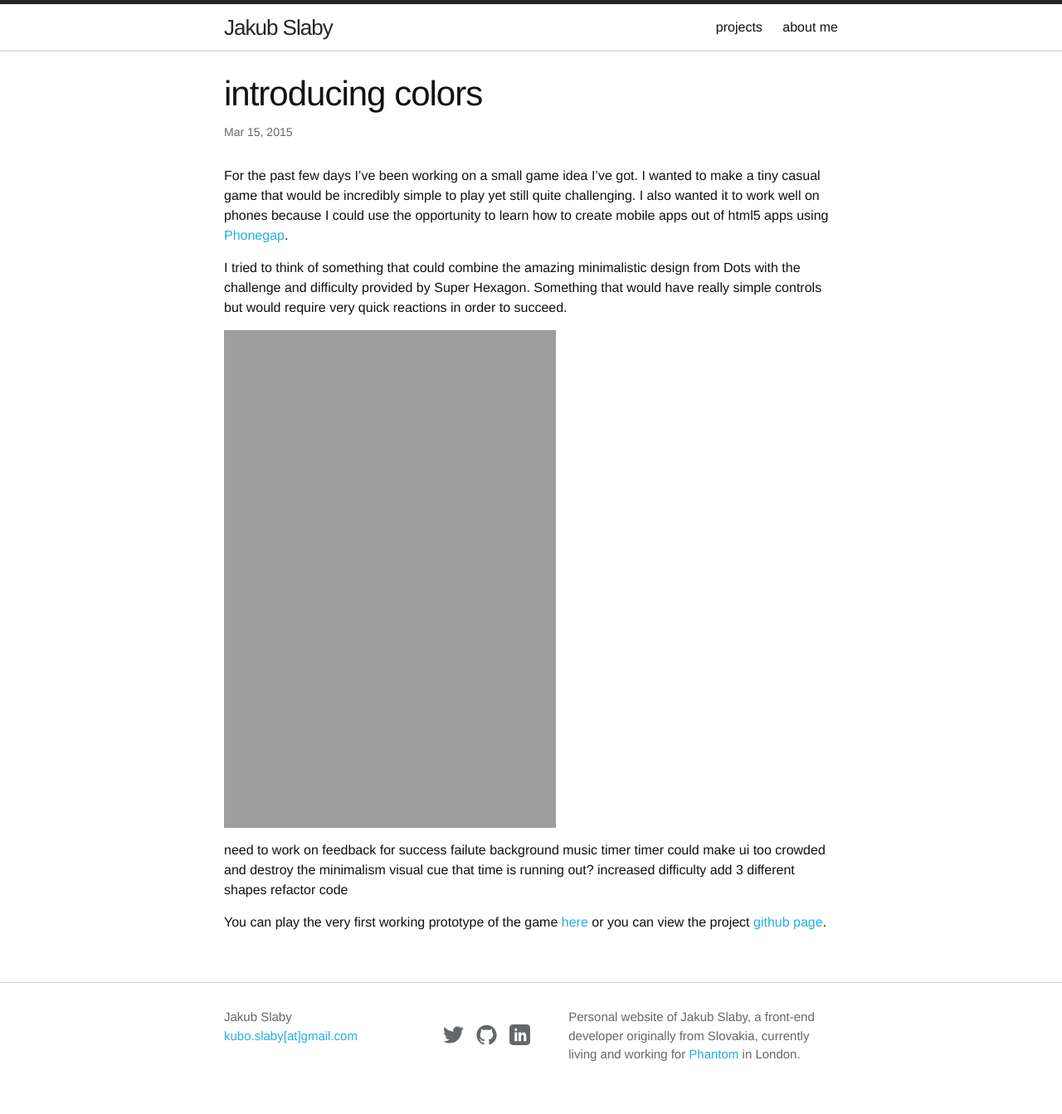
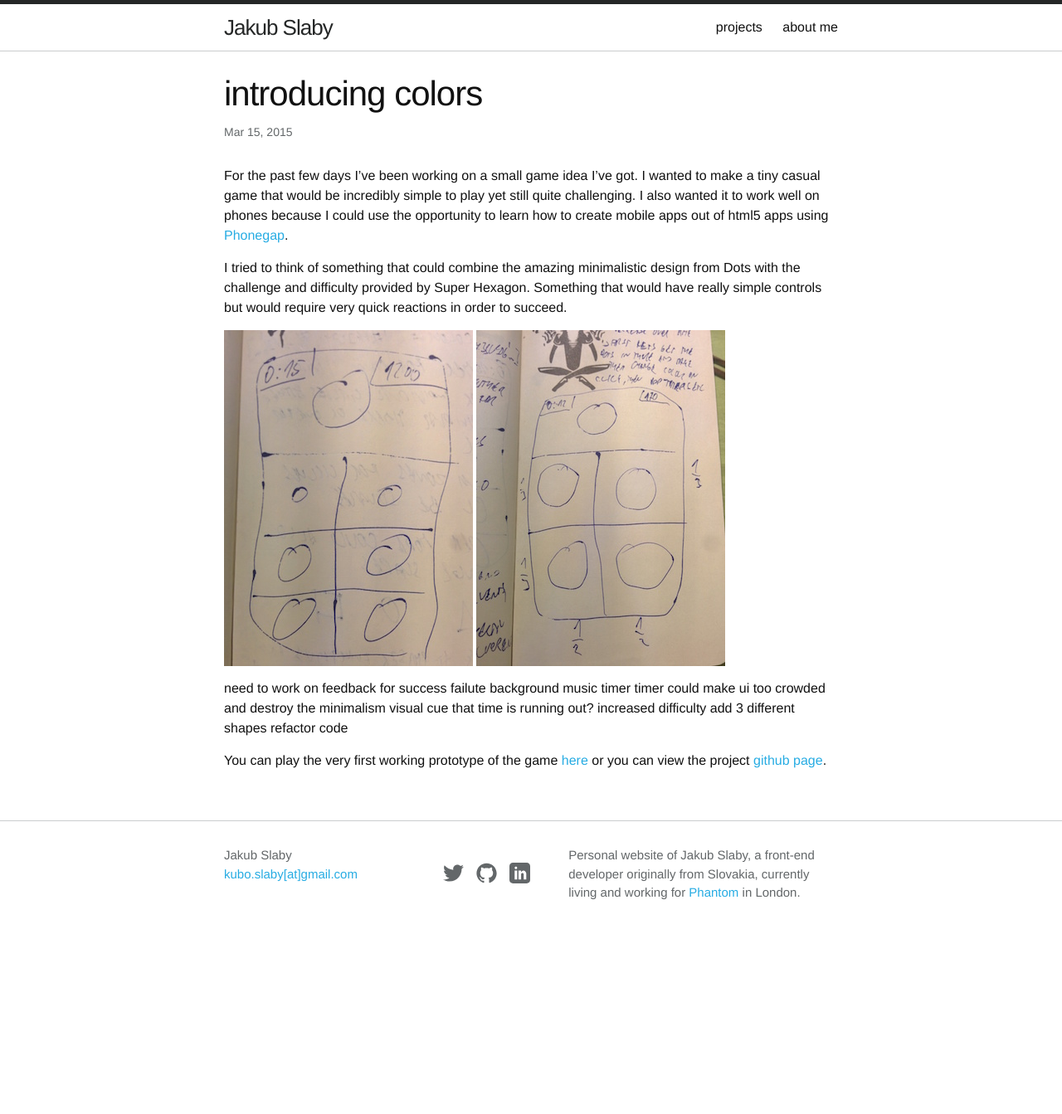
Before and after one commit to jakubsl/jakubsl.github.io, a Jekyll site: the page built from _posts/2015-03-15-introducing-colors.markdown, in a window 1280 px wide. Shown: the whole page at 83% size. Built offline with Jekyll 4.4.1, drawn with Linux system fonts in a browser that asks for light colours; after the commit the page ends 1148 px from its top, so only the background shows below that.

Commit message:
adding images to post

```diff
--- a/_posts/2015-03-15-introducing-colors.markdown
+++ b/_posts/2015-03-15-introducing-colors.markdown
@@ -9,8 +9,8 @@ For the past few days I've been working on a small game idea I've got. I wanted
 I tried to think of something that could combine the amazing minimalistic design from Dots with the challenge and difficulty provided by Super Hexagon.
 Something that would have really simple controls but would require very quick reactions in order to succeed.
 
-![My helpful screenshot]({{ site.url }}/assets/colors_sketch1.jpg =200x)
-![My helpful screenshot]({{ site.url }}/assets/colors_sketch2.jpg =200x)
+![My helpful screenshot]({{ site.url }}/assets/colors_sketch1.jpg)
+![My helpful screenshot]({{ site.url }}/assets/colors_sketch2.jpg)
 
 need to work on feedback for success failute
 background music
```
Also changed, not shown: assets/colors_sketch1.jpg, assets/colors_sketch2.jpg.
